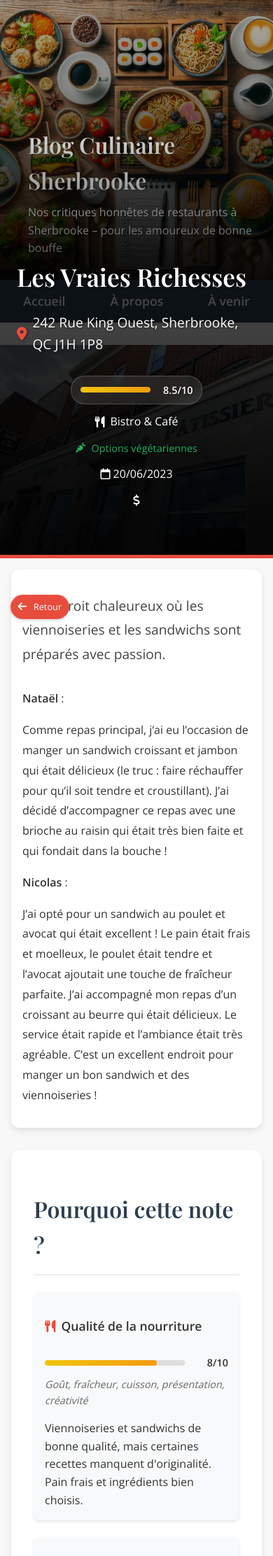
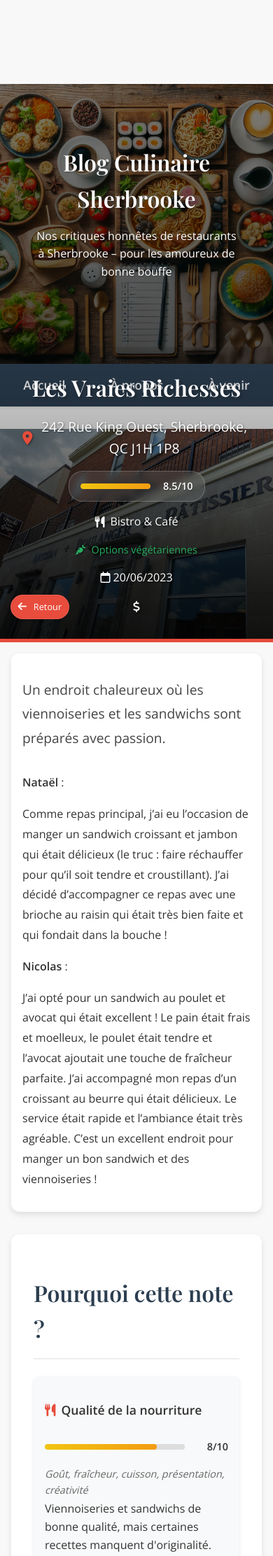
Before and after one commit to Natael21/blog-culinaire, a Jekyll site: the page built from _posts/2023-06-20-les-vraies-richesses.markdown, in a window 390 px wide. Shown: the top 2224 px of the page at 70% size. Built offline with Jekyll 4.4.1, drawn with Linux system fonts in a browser that asks for light colours; a script that is not in the unit is left out; comment, search, counter and statistics services are not loaded.

Commit message:
revert !

```diff
--- a/_layouts/restaurant.html
+++ b/_layouts/restaurant.html
@@ -165,7 +165,7 @@ comments: true
   </button>
 </div>
 
-<a href="{{ '/' | relative_url }}" class="back-button" id="backButton">
+<a href="{{ '/' | relative_url }}" class="back-button" onclick="storeRestaurantId(event)">
   <i class="fas fa-arrow-left"></i>
   <span>Retour</span>
 </a>
--- a/assets/css/restaurant.css
+++ b/assets/css/restaurant.css
@@ -317,7 +317,7 @@
     display: flex;
     justify-content: space-between;
     align-items: center;
-    margin-bottom: 0.5rem;
+    margin-bottom: var(--spacing-sm);
 }
 
 .rating-title {
@@ -399,14 +399,14 @@
 .criteria {
     color: var(--text-light);
     font-style: italic;
-    margin: 0.5rem 0;
+    margin: 0.2rem 0;
     font-size: 0.9rem;
 }
 
 .comment {
     color: var(--text-color);
     line-height: 1.6;
-    margin: 1rem 0 0 0;
+    margin: 0;
 }
 
 /* Comments Section
@@ -511,46 +511,6 @@ html {
 /* Responsive Design
 ------------------------- */
 @media (max-width: 768px) {
-    .restaurant-header-content {
-        padding: 4rem 1.5rem;
-        min-height: 60vh;
-        display: flex;
-        flex-direction: column;
-        justify-content: flex-end;
-        text-align: left;
-        background: linear-gradient(to bottom,
-            rgba(0, 0, 0, 0),
-            rgba(0, 0, 0, 0.7) 40%,
-            rgba(0, 0, 0, 0.9)
-        );
-    }
-
-    .restaurant-header-content h1 {
-        font-size: 2.2rem;
-        line-height: 1.2;
-        margin-bottom: 1rem;
-        text-align: left;
-    }
-
-    .restaurant-location {
-        justify-content: flex-start;
-        margin: 0.8rem 0;
-    }
-
-    .restaurant-meta {
-        justify-content: flex-start;
-        gap: 0.8rem;
-        margin-top: 1rem;
-    }
-
-    .restaurant-meta .rating {
-        padding: 0.5rem 0.8rem;
-    }
-
-    .restaurant-meta .rating-bar {
-        width: 80px;
-    }
-
     .ratings-section {
         padding: 1.5rem;
         margin-top: 1.5rem;
--- a/assets/css/style.css
+++ b/assets/css/style.css
@@ -430,17 +430,6 @@ footer {
     width: 100%;
     text-align: center;
   }
-}
-
-@media screen and (max-width: 768px) and (orientation: portrait) {
-    .hero {
-        margin-top: -1rem;
-        height: 60vh;
-    }
-
-    .main-nav-container {
-        margin-bottom: 0;
-    }
 }
 
 /* Restaurant Detail Page */
@@ -1081,199 +1070,3 @@ footer {
   margin-top: 1rem;
   box-shadow: 0 2px 4px rgba(0,0,0,0.1);
 }
-
-/* Media Queries pour les boutons de vue */
-@media screen and (max-width: 768px) {
-    /* Cacher les boutons de vue sur TOUS les mobiles */
-    .view-buttons {
-        display: none !important;
-    }
-
-    /* Header mobile commun */
-    .hero {
-        height: 300px;
-        margin: 0;
-        padding: 0;
-        position: relative;
-        background-position: center;
-    }
-
-    .hero::before {
-        content: '';
-        position: absolute;
-        top: 0;
-        left: 0;
-        right: 0;
-        bottom: 0;
-        background: linear-gradient(
-            to bottom,
-            rgba(0, 0, 0, 0.3),
-            rgba(0, 0, 0, 0.8)
-        );
-    }
-
-    .hero-overlay {
-        position: absolute;
-        bottom: 0;
-        left: 0;
-        right: 0;
-        padding: 1.5rem;
-        text-align: left;
-    }
-
-    .hero h1 {
-        font-size: 2rem;
-        margin-bottom: 0.5rem;
-        text-align: left;
-    }
-
-    .hero .tagline {
-        font-size: 1rem;
-        margin: 0.5rem 0;
-        text-align: left;
-    }
-
-    /* Barre de recherche et filtres */
-    .search-container {
-        width: 100%;
-        padding: 1rem;
-        display: flex;
-        flex-direction: column;
-        align-items: center;
-        gap: 1rem;
-    }
-
-    .search-input-wrapper {
-        width: 90%;
-        max-width: 400px;
-        margin: 0 auto;
-    }
-
-    .search-input {
-        width: 100%;
-        padding: 0.8rem 1rem 0.8rem 2.5rem;
-        font-size: 1rem;
-        text-align: left;
-    }
-
-    .advanced-filters-btn {
-        width: 90%;
-        max-width: 400px;
-        margin: 0.5rem auto;
-        padding: 0.8rem;
-        -webkit-tap-highlight-color: transparent;
-    }
-
-    /* Correction des boutons qui restent rouges */
-    .main-nav-container a:active,
-    .advanced-filters-btn:active,
-    .back-button:active {
-        background: var(--primary-color);
-        transform: none;
-    }
-
-    .back-button {
-        -webkit-tap-highlight-color: transparent;
-    }
-
-    .back-button.bottom-page {
-        background: var(--accent-color);
-    }
-
-    .back-button.bottom-page:active {
-        background: var(--accent-color);
-    }
-
-    /* Retirer les effets de hover sur mobile */
-    .main-nav-container a:hover,
-    .advanced-filters-btn:hover,
-    .back-button:hover {
-        transform: none;
-    }
-}
-
-/* Styles spécifiques pour le mode portrait */
-@media screen and (max-width: 768px) and (orientation: portrait) {
-    .hero {
-        height: 200px;
-    }
-
-    .search-container {
-        padding: 1rem 1.5rem;
-    }
-
-    .search-input-wrapper,
-    .advanced-filters-btn {
-        width: 100%;
-        max-width: 400px;
-    }
-}
-
-/* Styles spécifiques pour le mode paysage */
-@media screen and (max-width: 768px) and (orientation: landscape) {
-    .hero {
-        height: 180px;
-    }
-}
-
-/* Styles pour ordinateur (au-dessus de 768px) */
-@media screen and (min-width: 769px) {
-    .view-buttons {
-        display: flex;
-        gap: 0.5rem;
-    }
-
-    .view-button {
-        background: var(--primary-color);
-        color: white;
-        border: none;
-        padding: 0.5rem;
-        border-radius: 4px;
-        display: flex;
-        align-items: center;
-        justify-content: center;
-        cursor: pointer;
-        transition: all 0.2s ease;
-    }
-
-    .view-button:hover,
-    .view-button.active {
-        background: var(--accent-color);
-        transform: translateY(-2px);
-    }
-
-    .view-button i {
-        font-size: 1.2rem;
-    }
-}
-
-/* Styles pour la recherche et les filtres en mode portrait sur mobile */
-@media screen and (max-width: 768px) and (orientation: portrait) {
-    .search-container {
-        display: flex;
-        flex-direction: column;
-        align-items: center;
-        gap: 1rem;
-        width: 100%;
-        padding: 0 1rem;
-    }
-
-    .search-input-wrapper {
-        width: 100%;
-        max-width: 400px;
-        margin: 0 auto;
-    }
-
-    .search-input {
-        width: 100%;
-        text-align: center;
-    }
-
-    .advanced-filters-btn {
-        width: 100%;
-        max-width: 400px;
-        margin: 0 auto;
-        text-align: center;
-        padding: 0.8rem;
-    }
-}
```
Also changed, not shown: other parts of _layouts/restaurant.html (+7 -19 lines). Lines whose indentation alone changed are shown as unchanged.
